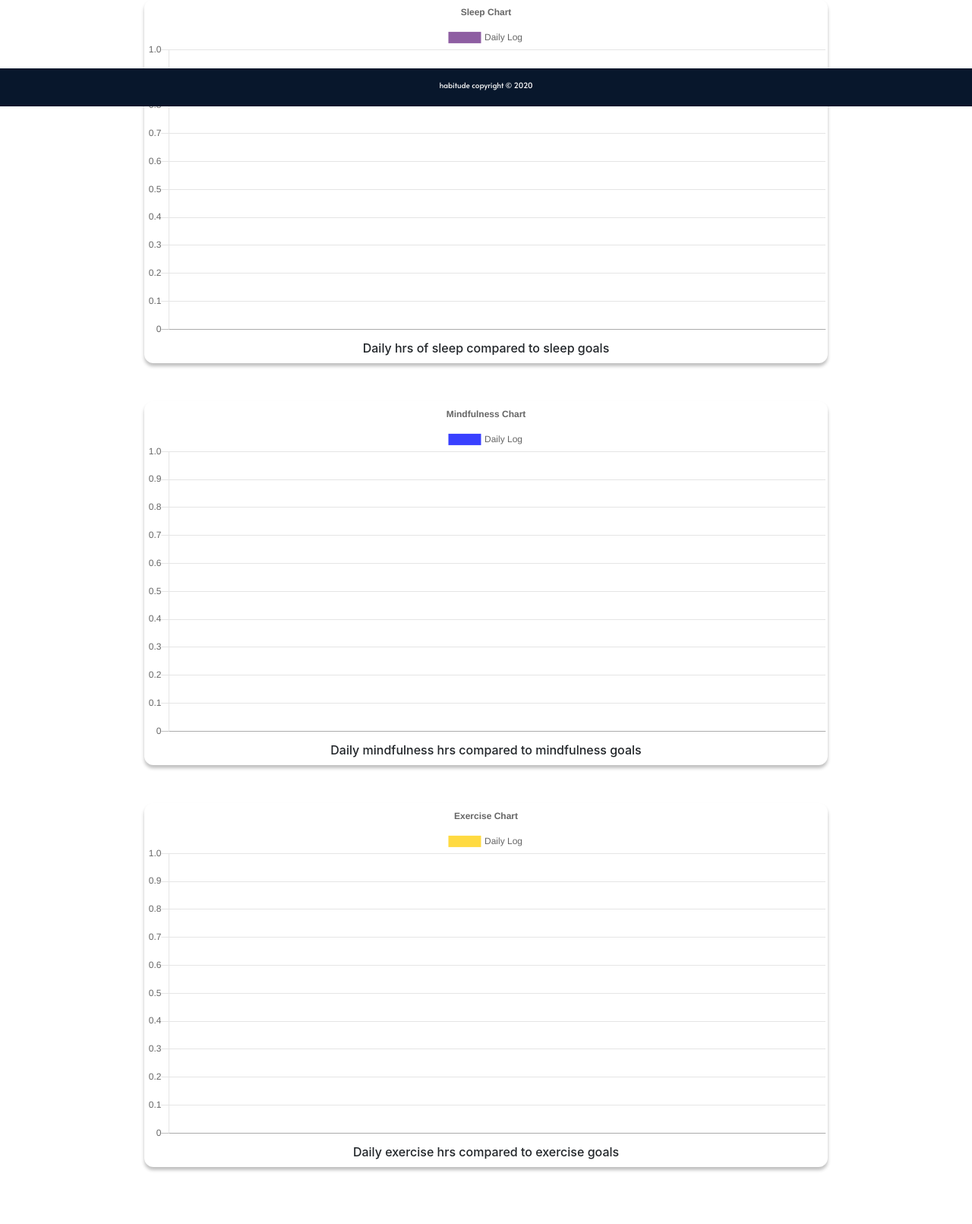
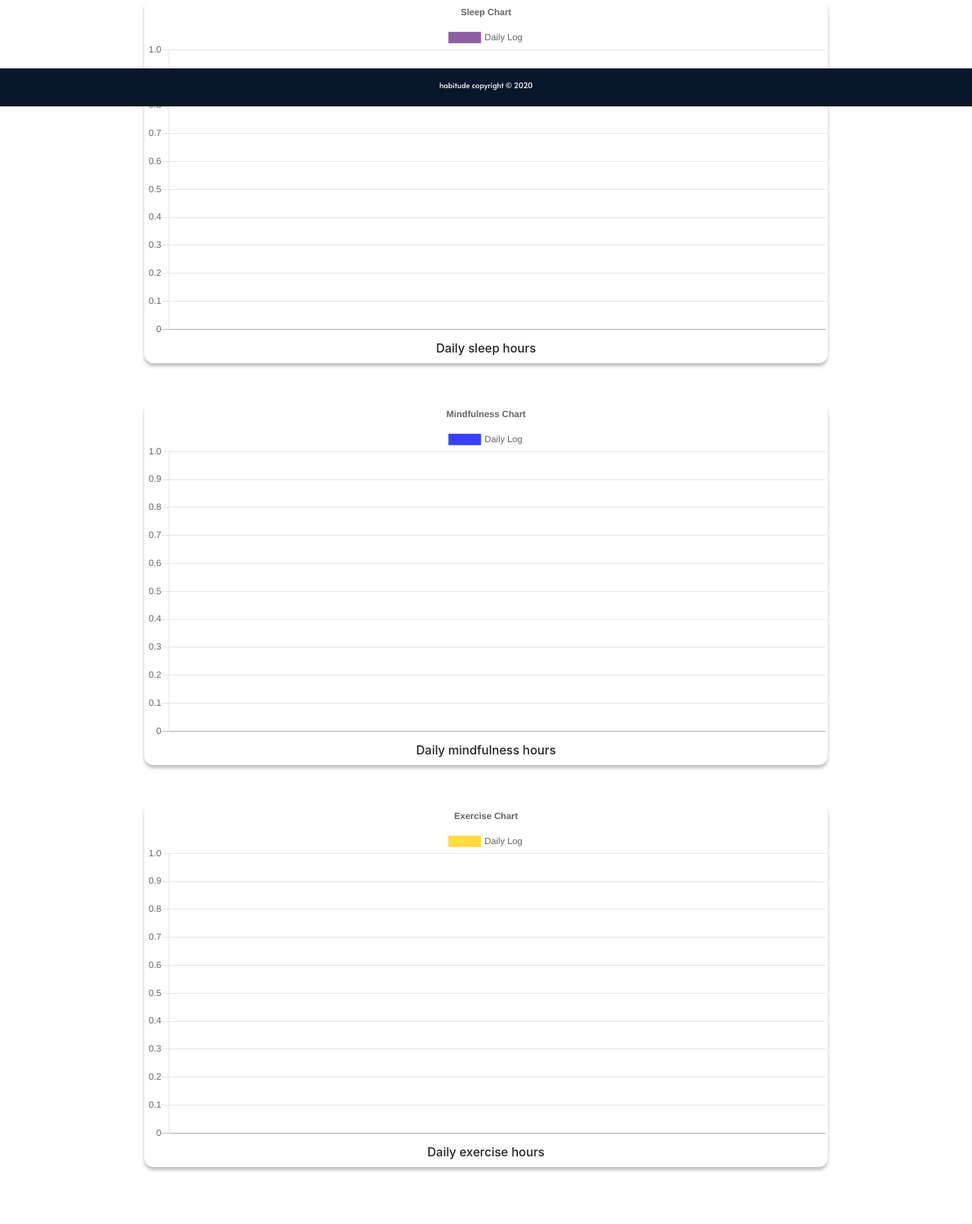
Before and after one commit to carolinetwyman/Habitude, a Node server app: page /progresschart in a window 1280 px wide. Shown: the part 660-2271 px from the top of the page at 76% size. Run offline with Node 20, Linux system fonts and the light colour scheme; the visitor is signed in with stand-in values (Sample User, id 1); data that the repository does not hold is empty; some libraries are stand-ins or nearby versions.

Commit message:
modifying chart labels

```diff
--- a/views/progresschart.handlebars
+++ b/views/progresschart.handlebars
@@ -43,15 +43,15 @@
 <div class="containerChart">
   <div class="chart">
     <canvas id="myChart1"></canvas>
-    <h4>Daily hrs of sleep compared to sleep goals</h4>
+    <h4>Daily sleep hours</h4>
   </div>
   <div class="chart">
     <canvas id="myChart2"></canvas>
-    <h4>Daily mindfulness hrs compared to mindfulness goals</h4>
+    <h4>Daily mindfulness hours</h4>
   </div>
   <div class="chart">
     <canvas id="myChart3"></canvas>
-    <h4>Daily exercise hrs compared to exercise goals</h4>
+    <h4>Daily exercise hours</h4>
   </div>
 </div>
 
```
